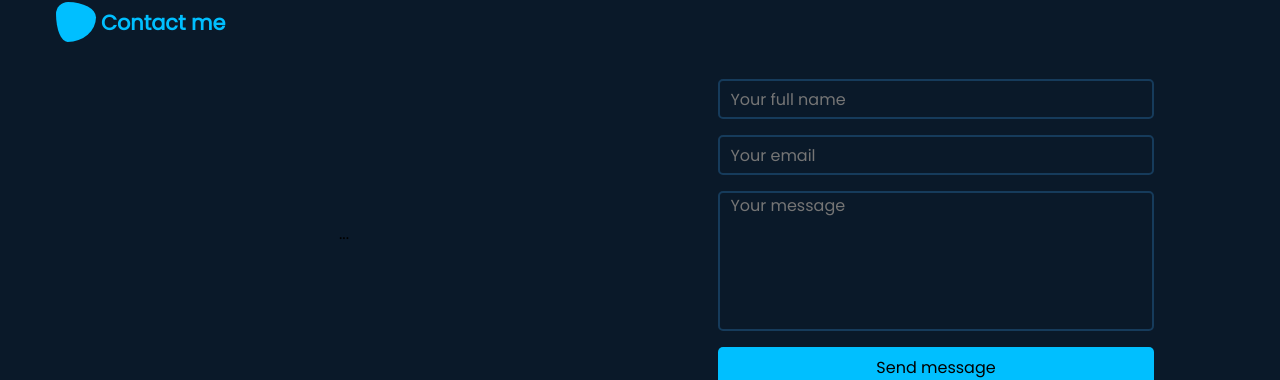
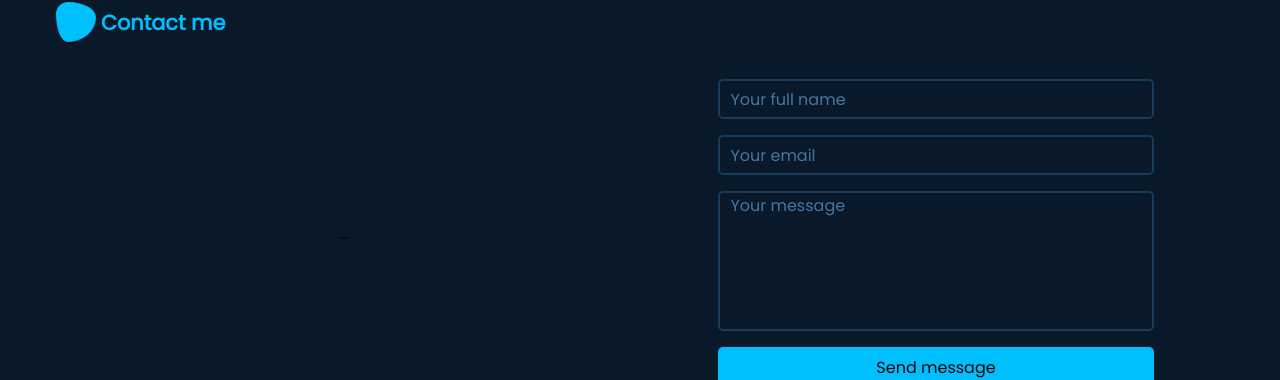
Before and after one commit to mohammadyousefvand/portofolio, a React (Create React App) app: page / in a window 1280 px wide. Shown: the part 1937-2317 px from the top of the page. Built offline with nearby package versions, Linux system fonts and the light colour scheme.

Commit message:
ContactForm: change placeholder color

```diff
--- a/src/Components/ContactForm/ContactForm.css
+++ b/src/Components/ContactForm/ContactForm.css
@@ -28,6 +28,10 @@
 .textarea:focus {
   border-color: var(--secondry-color);
 }
+.field::placeholder,
+.textarea::placeholder {
+  color: rgb(66, 119, 166);
+}
 
 .error-field {
   border-color: #ff3333;
```
